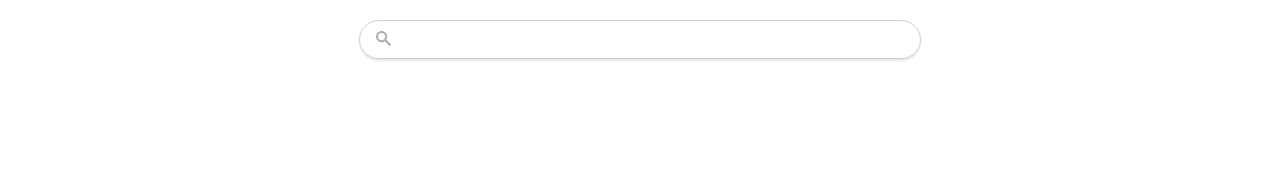
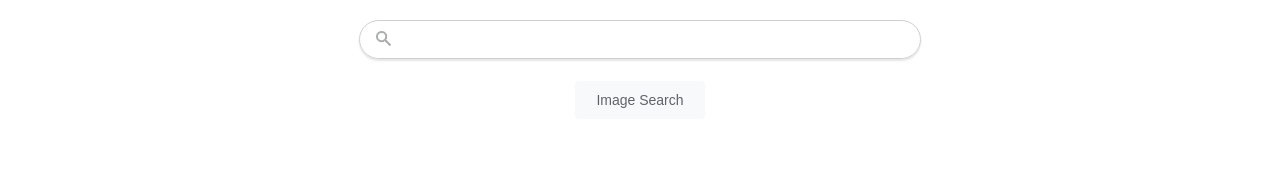
Before and after one commit to Abbas-AG/GOOGLE-CLONE-AG, a plain HTML site: page img.html in a window 1280 px wide. Shown: the part 328-508 px from the top of the page. Drawn offline with Linux system fonts and the light colour scheme.

Commit message:
search button

```diff
--- a/img.html
+++ b/img.html
@@ -28,6 +28,10 @@
           </form>
         </div>
       </div>
+      <section>
+        <button type="submit" onclick="redirectToImagesPage()">Image Search</button>
+
+      </section>
   </main>
   <footer>
     <div class="footer1">
```
